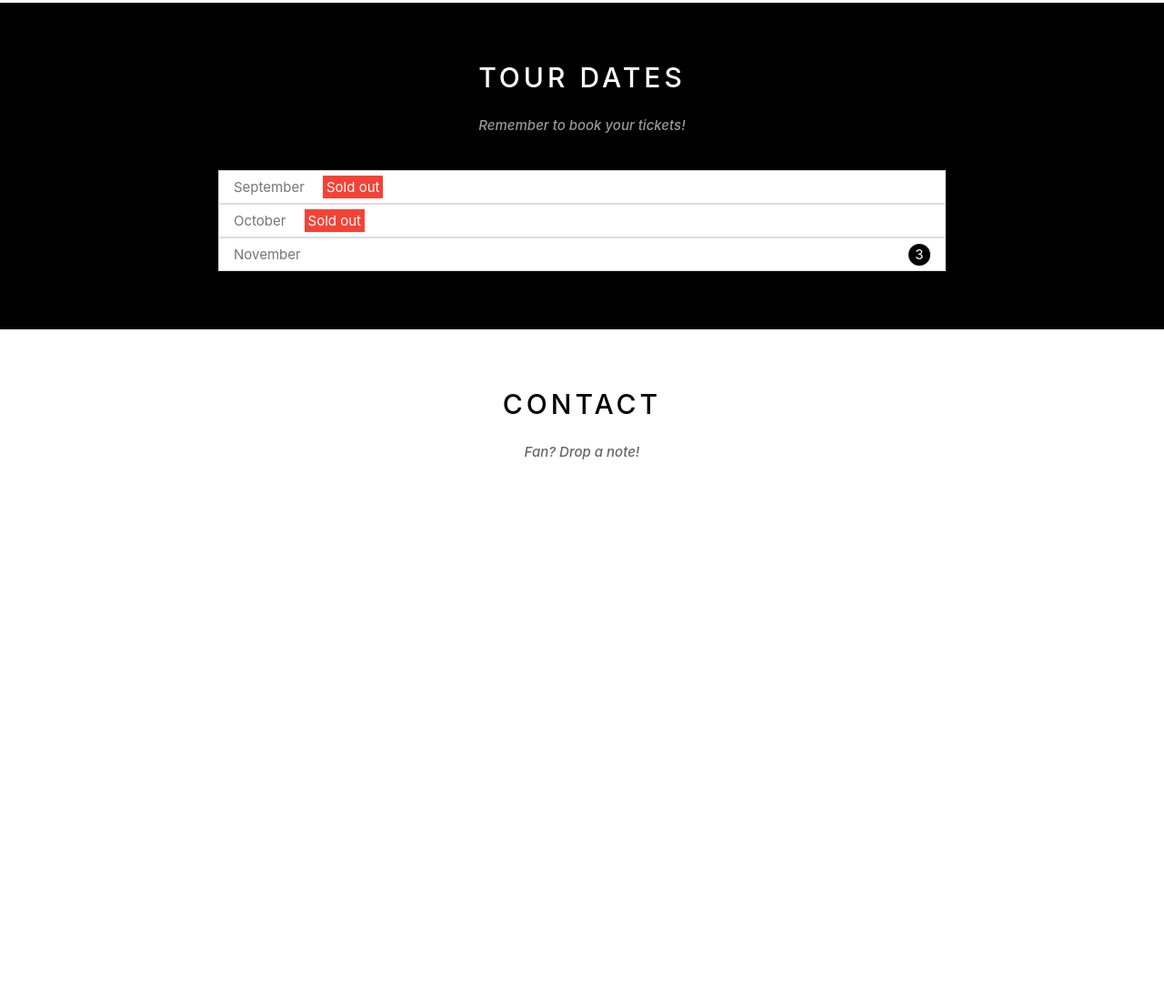
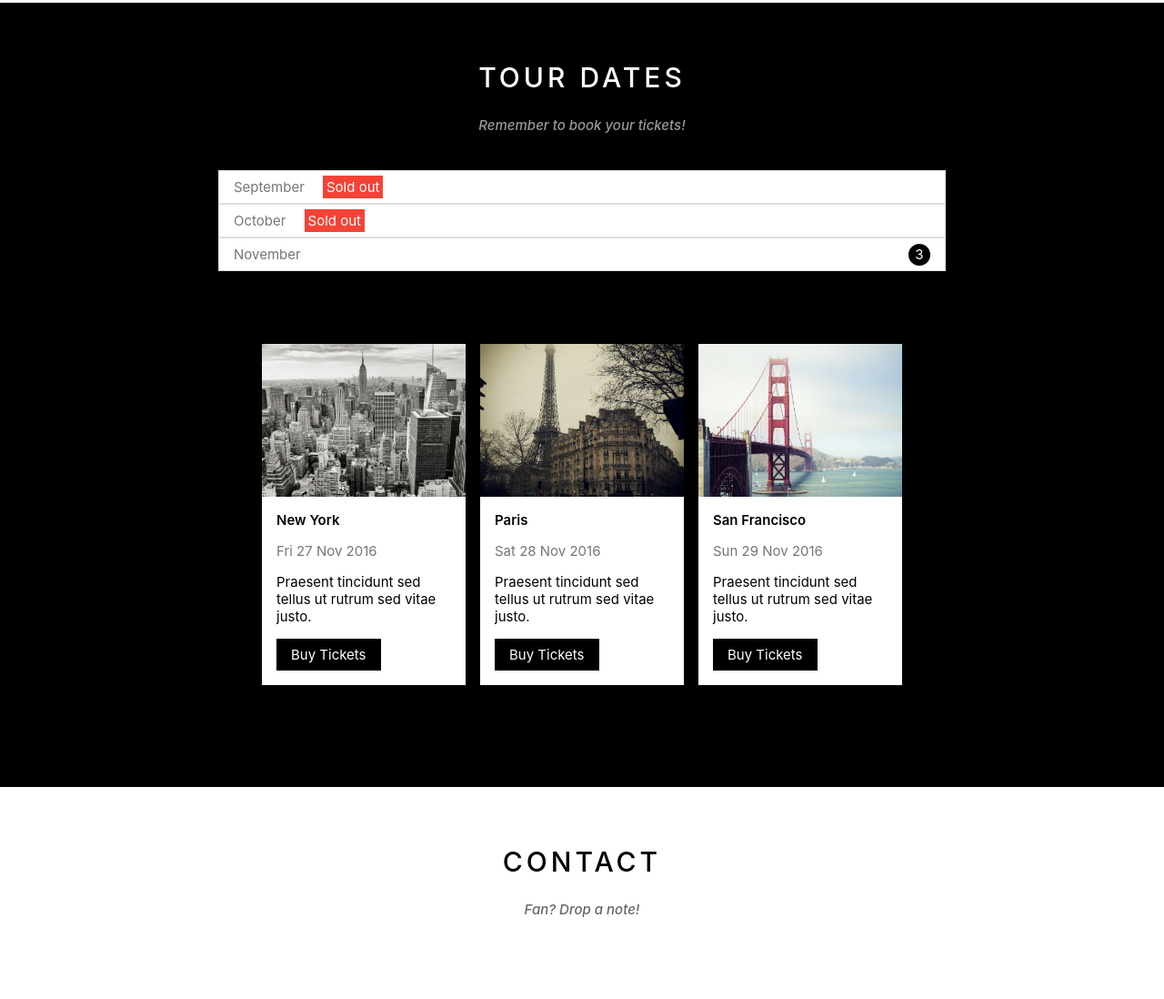
Before and after one commit to duy-tinhh/w3band, a plain HTML site: page index.html in a window 1280 px wide. Shown: the part 1300-2398 px from the top of the page at 91% size. Before the commit the page ends 1895 px from the top, so only its background shows below. Drawn offline with nearby package versions, Linux system fonts and the light colour scheme.

Commit message:
Tour places CSS

```diff
--- a/assets/css/style.css
+++ b/assets/css/style.css
@@ -250,6 +250,68 @@ html {
     line-height: 24px;
 }
 
+/* Tickets CSS */
+
+.places-lists {
+    margin: 32px -8px 0 -8px;
+    padding: 48px;
+}
+
+.place-item {
+    width: calc(100% / 3);
+    float: left;
+    padding: 0 8px;
+
+
+}
+
+.place-img {
+    width: 100%;
+    display: block;
+}
+
+.place-img:hover {
+    opacity: 0.6;
+}
+
+.place-body {
+    background-color: #fff;
+    padding: 16px;
+    font-size: 15px;
+}
+
+.place-heading {
+    font-size: 15px;
+    font-weight: 600;
+}
+
+.place-time {
+    color: #757575;
+    margin-top: 15px;
+}
+
+.place-description {
+    margin-top: 15px;
+
+}
+
+.place-buy-btn {
+    display: inline-block;
+    border: none;
+    padding: 8px 16px;
+    color: #fff;
+    background-color: #000;
+    text-decoration: none;
+    margin-top: 15px;
+    /* margin-bottom: 16px; */
+
+}
+
+.place-buy-btn:hover {
+    background-color: #ccc;
+    color: #000;
+}
+
 
 #footer {
 
--- a/index.html
+++ b/index.html
@@ -68,6 +68,8 @@
                     <div class="clear"></div>
 
                 </div>
+
+                <!-- End Content 1 -->
             </div>
 
 
@@ -80,16 +82,60 @@
                     <li>October <span class="sold-out">Sold out</span></li>
                     <li>November <span class="quantity">3</span></li>
                 </ul>
+
+                <!-- member-list -->
+
+                <div class="places-lists">
+                    <div class="place-item">
+                        <img src="./assets/img/place/newyork.jpg" alt="Newyork" class="place-img">
+                        <div class="place-body">
+                            <h3 class="place-heading">New York</h3>
+                            <p class="place-time">Fri 27 Nov 2016</p>
+                            <p class="place-description">Praesent tincidunt sed tellus ut rutrum sed vitae justo.</p>
+                            <a href="#" class="place-buy-btn">Buy Tickets</a>
+                        </div>
+                    </div>
+
+                    <div class="place-item">
+                        <img src="./assets/img/place/paris.jpg" alt="Newyork" class="place-img">
+                        <div class="place-body">
+                            <h3 class="place-heading">Paris</h3>
+                            <p class="place-time">Sat 28 Nov 2016</p>
+                            <p class="place-description">Praesent tincidunt sed tellus ut rutrum sed vitae justo.</p>
+                            <a href="#" class="place-buy-btn">Buy Tickets</a>
+                        </div>
+                    </div>
+
+                    <div class="place-item">
+                        <img src="./assets/img/place/sanfran.jpg" alt="Newyork" class="place-img">
+                        <div class="place-body">
+                            <h3 class="place-heading">San Francisco</h3>
+                            <p class="place-time">Sun 29 Nov 2016</p>
+                            <p class="place-description">Praesent tincidunt sed tellus ut rutrum sed vitae justo.</p>
+                            <a href="#" class="place-buy-btn">Buy Tickets</a>
+                        </div>
+                    </div>
+                    <div class="clear"></div>
+                <!-- End Place List -->
                 </div>
+
+                <!-- End Content 2 -->
+                </div>
+                <!-- End Tour Section -->
             </div>
             <div class="content-section">
                 <h2 class="section-heading">CONTACT</h2>
                 <p class="section-subheading">Fan? Drop a note!</p>
 
+
+                <!-- End Content 3 -->
                 </div>
-        </div>
 
 
+                <!-- End Content -->
+            </div>
+
+            <!-- End Main -->
     </div>
 
         <div id="footer">
```
Also changed, not shown: assets/img/place/newyork.jpg (added), assets/img/place/paris.jpg (added), assets/img/place/sanfran.jpg (added).
